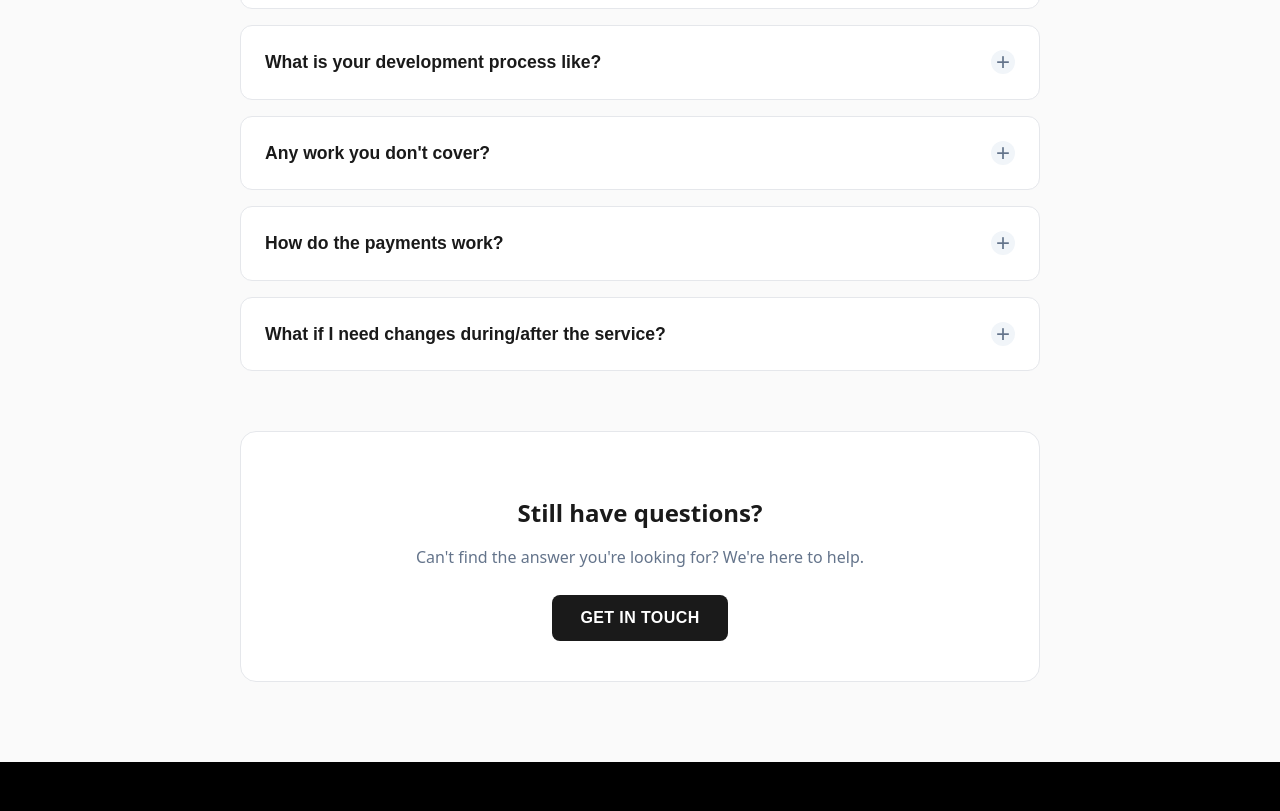
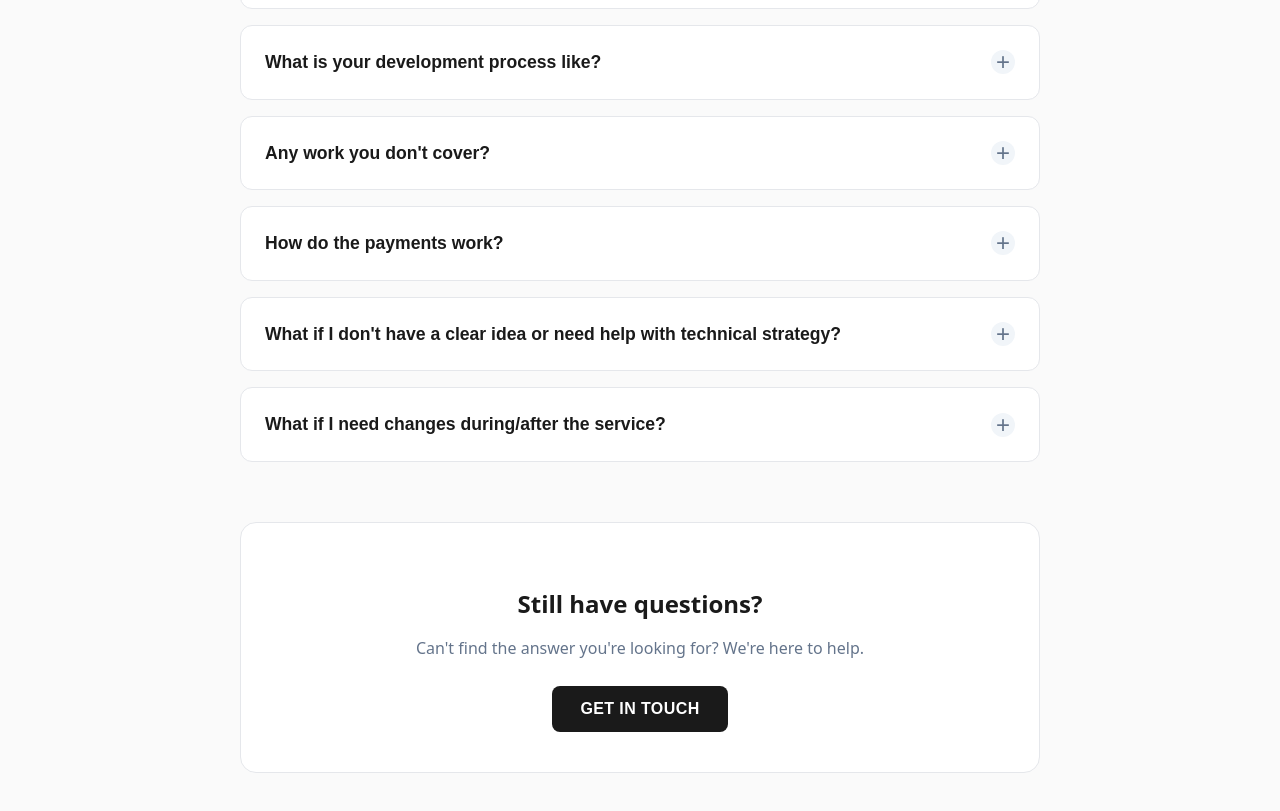
Before and after one commit to HehLul/apex_startups, a React (Vite) app in the folder website/: page / in a window 1280 px wide. Shown: the part 3725-4536 px from the top of the page. Built offline with nearby package versions, Linux system fonts and the light colour scheme.

Commit message:
style: faq copy

```diff
--- a/website/src/sections/FAQ/FAQ.css
+++ b/website/src/sections/FAQ/FAQ.css
@@ -127,11 +127,11 @@
 }
 
 .answer-content {
-  padding: 0 24px 24px 24px;
+  padding: 24px 24px 24px 24px;
 }
 
 .answer-content p {
-  font-size: 1rem;
+  font-size: 1.1rem;
   color: #374151;
   line-height: 1.7;
   margin: 0;
@@ -233,7 +233,7 @@
   }
 
   .answer-content {
-    padding: 0 16px 16px 16px;
+    padding: 16px 16px 16px 16px;
   }
 
   .answer-content p {
--- a/website/src/sections/FAQ/FAQ.jsx
+++ b/website/src/sections/FAQ/FAQ.jsx
@@ -14,22 +14,29 @@ const FAQ = () => {
     {
       question: "What is your development process like?",
       answer:
-        "Our development follows a proven 4-phase approach: Discovery & Planning (requirements gathering and technical architecture), Design & Prototyping (UI/UX design and user flow mapping), Development & Testing (agile development with regular updates), and Launch & Handover (deployment, testing, and documentation). You'll receive progress updates every 24-48 hours and can review work at each milestone.",
+        "Our development follows a proven 4-phase approach: Discovery & Planning (requirements gathering and technical architecture), Design & Prototyping (UI/UX design and user flow mapping), Development & Testing (agile development with regular updates), and Launch & Handover (deployment, testing, and documentation). You'll receive progress updates every 24-48 hours.",
     },
+
     {
       question: "Any work you don't cover?",
       answer:
-        "We focus exclusively on web applications, MVPs, and SaaS platforms. We don't handle mobile app development, blockchain/crypto projects, adult content, gambling platforms, or projects requiring specialized compliance (like healthcare or financial services). If your project falls outside our expertise, we'll recommend trusted partners who specialize in those areas.",
+        "We specialize in MVPs, SaaS platforms, Web applications and React Native mobile apps. We don't handle native iOS/Android development, blockchain/crypto projects, or adult content and gambling platforms. For projects outside our scope, we'll let you know upfront so you can find the right specialist.",
     },
     {
       question: "How do the payments work?",
       answer:
-        "For fixed-price packages, we require 50% upfront to begin work and 50% upon completion. For custom projects, we work with milestone-based payments (typically 3-4 milestones). We accept bank transfers, credit cards, and PayPal. All pricing is transparent with no hidden fees—we'll clearly outline any additional costs like hosting or third-party services upfront.",
+        "For our Landing Page package, we require 30% upfront and 70% upon completion. For the MVP package, payment is split into three installments: 30% deposit to start, 30% at the midpoint of development, and 40% upon final delivery. For custom projects, we work with milestone-based payments. We accept bank transfers, credit cards, and PayPal. All pricing is transparent with no hidden fees. We'll clearly outline any additional costs like hosting or third-party services upfront.",
+    },
+    {
+      question:
+        "What if I don't have a clear idea or need help with technical strategy?",
+      answer:
+        "We're adaptable and willing to come up with founder-driven solutions for your startup. Whether you have a rough concept or need guidance on technical architecture and feature prioritization, we work closely with founders to refine ideas and build solutions that align with your business goals.",
     },
     {
       question: "What if I need changes during/after the service?",
       answer:
-        "Minor adjustments and reasonable revisions are included in all packages. For significant scope changes during development, we'll provide a transparent quote for additional work. After project completion, we offer maintenance packages starting at $500/month, or you can request one-off changes on an hourly basis. All projects include 30 days of bug fixes and minor tweaks at no additional cost.",
+        "Minor adjustments and reasonable revisions are included in all packages. For significant scope changes during development, we'll provide a transparent quote for additional work. After project completion, we offer maintenance packages starting at $500/month, or you can request one-off changes on an hourly basis.",
     },
   ];
 
--- a/website/src/sections/Pricing/Pricing.jsx
+++ b/website/src/sections/Pricing/Pricing.jsx
@@ -9,7 +9,7 @@ const Pricing = () => {
     {
       id: "landing-page",
       name: "Landing Page",
-      price: 1500,
+      price: 1200,
       description:
         "Perfect for pre-launch validation and building your waitlist",
       features: [
```
